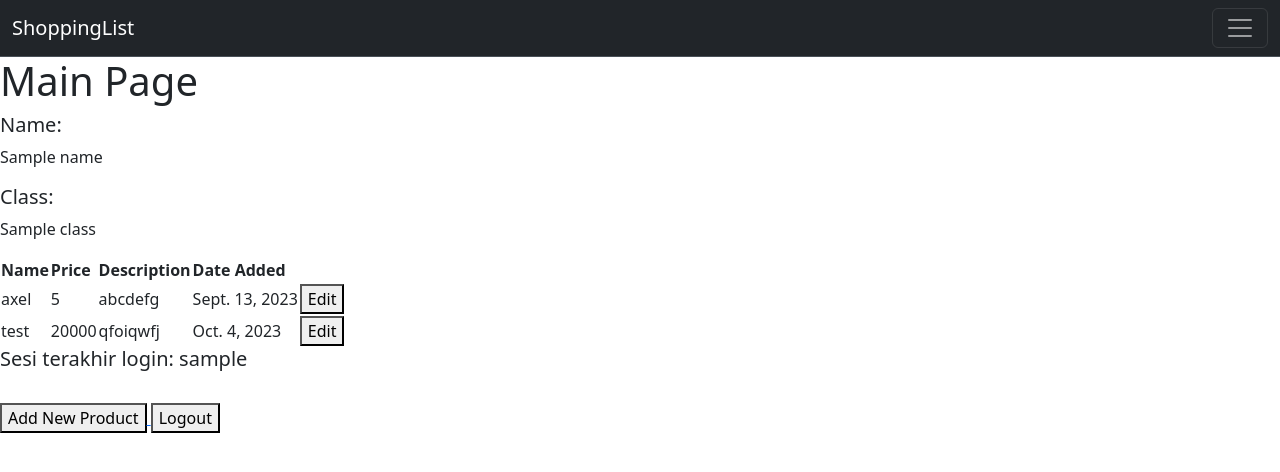
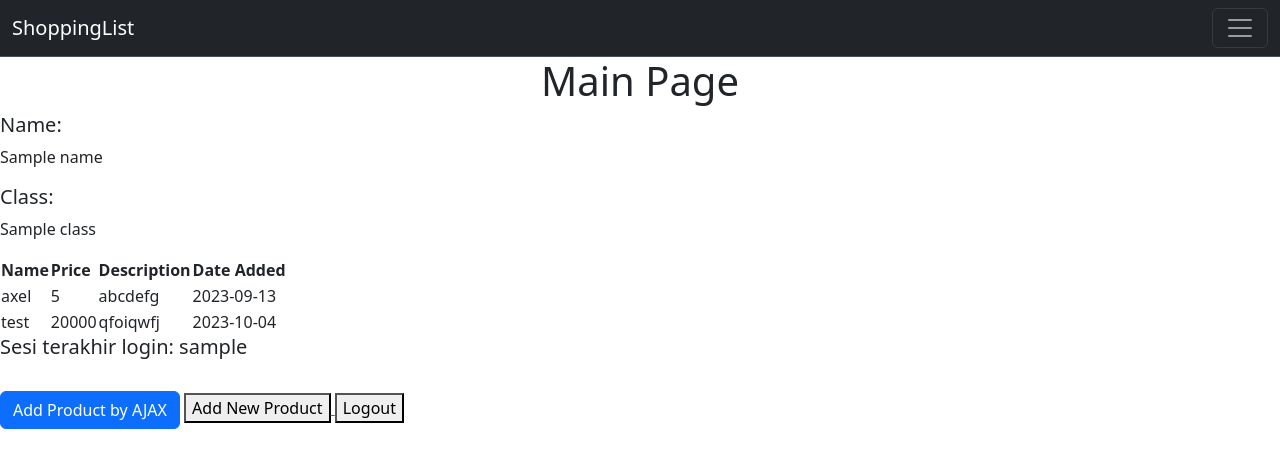
Before and after one commit to axelrori/shopping-list, a Django app: template main/templates/main.html in a window 1280 px wide. Shown: the top 472 px of the page. Run offline with Django 4.2, Linux system fonts and the light colour scheme; data comes from the database, SQL or seed files in the repository; both versions use the stored data as it was after the commit; the template is opened without the code that fills it: values that come from a table or form of the project are taken from there, most other values are stand-ins (such as "Sample title", 1, 10 or a date in 2020); parts of the project's set-up code (start-up, migrations or seed data) failed here and were passed over.

Commit message:
tutorial 5 selesai

```diff
--- a/main/templates/main.html
+++ b/main/templates/main.html
@@ -17,10 +17,10 @@
           </li>
           <li class="nav-item dropdown">
             <a class="nav-link dropdown-toggle" href="#" role="button" data-bs-toggle="dropdown" aria-expanded="false">
-              Logout
+              Account
             </a>
             <ul class="dropdown-menu">
-              <li><a class="dropdown-item" href="#">Action</a></li>
+              <li><a class="dropdown-item" href="{% url 'main:logout' %}">Logout</a></li>
               <li><a class="dropdown-item" href="#">Another action</a></li>
               <li><hr class="dropdown-divider"></li>
               <li><a class="dropdown-item" href="#">Something else here</a></li>
@@ -37,14 +37,14 @@
       </div>
     </div>
   </nav>
-    <h1>Main Page</h1>
+    <h1 style="text-align: center;">Main Page</h1>
 
     <h5>Name:</h5>
     <p>{{name}}</p>
 
     <h5>Class:</h5>
     <p>{{class}}</p>
-<table>
+<table id="product_table">
     <tr>
         <th>Name</th>
         <th>Price</th>
@@ -73,6 +73,40 @@
 <h5>Sesi terakhir login: {{ last_login }}</h5>
 <br />
 
+<button type="button" class="btn btn-primary" data-bs-toggle="modal" data-bs-target="#exampleModal">Add Product by AJAX</button>
+
+<div class="modal fade" id="exampleModal" tabindex="-1" aria-labelledby="exampleModalLabel" aria-hidden="true">
+  <div class="modal-dialog">
+      <div class="modal-content">
+          <div class="modal-header">
+              <h1 class="modal-title fs-5" id="exampleModalLabel">Add New Product</h1>
+              <button type="button" class="btn-close" data-bs-dismiss="modal" aria-label="Close"></button>
+          </div>
+          <div class="modal-body">
+              <form id="form" onsubmit="return false;">
+                  {% csrf_token %}
+                  <div class="mb-3">
+                      <label for="name" class="col-form-label">Name:</label>
+                      <input type="text" class="form-control" id="name" name="name"></input>
+                  </div>
+                  <div class="mb-3">
+                      <label for="price" class="col-form-label">Price:</label>
+                      <input type="number" class="form-control" id="price" name="price"></input>
+                  </div>
+                  <div class="mb-3">
+                      <label for="description" class="col-form-label">Description:</label>
+                      <textarea class="form-control" id="description" name="description"></textarea>
+                  </div>
+              </form>
+          </div>
+          <div class="modal-footer">
+              <button type="button" class="btn btn-secondary" data-bs-dismiss="modal">Close</button>
+              <button type="button" class="btn btn-primary" id="button_add" data-bs-dismiss="modal">Add Product</button>
+          </div>
+      </div>
+  </div>
+</div>
+
 <a href="{% url 'main:create_product' %}">
     <button>
         Add New Product
@@ -84,4 +118,44 @@
     </button>
 </a>
 
+<script>
+  async function getProducts() {
+      return fetch("{% url 'main:get_product_json' %}").then((res) => res.json())
+  }
+
+  async function refreshProducts() {
+        document.getElementById("product_table").innerHTML = ""
+        const products = await getProducts()
+        let htmlString = `<tr>
+            <th>Name</th>
+            <th>Price</th>
+            <th>Description</th>
+            <th>Date Added</th>
+        </tr>`
+        products.forEach((item) => {
+            htmlString += `\n<tr>
+            <td>${item.fields.name}</td>
+            <td>${item.fields.price}</td>
+            <td>${item.fields.description}</td>
+            <td>${item.fields.date_added}</td>
+        </tr>`
+        })
+
+        document.getElementById("product_table").innerHTML = htmlString
+    }
+
+    refreshProducts()
+
+    function addProduct() {
+        fetch("{% url 'main:add_product_ajax' %}", {
+            method: "POST",
+            body: new FormData(document.querySelector('#form'))
+        }).then(refreshProducts)
+
+        document.getElementById("form").reset()
+        return false
+    }
+
+    document.getElementById("button_add").onclick = addProduct
+</script>
 {% endblock content %}
--- a/main/urls.py
+++ b/main/urls.py
@@ -1,5 +1,5 @@
 from django.urls import path
-from main.views import show_main, create_product, show_xml, show_json, show_xml_by_id, show_json_by_id, register, login_user, logout_user, edit_product
+from main.views import show_main, create_product, show_xml, show_json, show_xml_by_id, show_json_by_id, register, login_user, logout_user, edit_product, get_product_json, add_product_ajax
 
 
 
@@ -17,4 +17,6 @@
     path('login/', login_user, name='login'),
     path('logout/', logout_user, name='logout'),
     path('edit-product/<int:id>', edit_product, name='edit_product'),
+    path('get-product/', get_product_json, name='get_product_json'),
+    path('create-product-ajax/', add_product_ajax, name='add_product_ajax')
 ]
--- a/main/views.py
+++ b/main/views.py
@@ -1,16 +1,16 @@
 import datetime
 from django.shortcuts import render
-from django.http import HttpResponseRedirect
+from django.http import *
 from main.forms import ProductForm
 from django.urls import reverse
 from main.models import Product
-from django.http import HttpResponse
 from django.core import serializers
 from django.shortcuts import redirect
 from django.contrib.auth.forms import UserCreationForm
 from django.contrib import messages
 from django.contrib.auth import authenticate, login, logout
 from django.contrib.auth.decorators import login_required
+from django.views.decorators.csrf import csrf_exempt
 
 # Create your views here.
 @login_required(login_url='/login')
@@ -101,3 +101,22 @@
 
     context = {'form': form}
     return render(request, "edit_product.html", context)
+
+def get_product_json(request):
+    product_item = Product.objects.all()
+    return HttpResponse(serializers.serialize('json', product_item))
+
+@csrf_exempt
+def add_product_ajax(request):
+    if request.method == 'POST':
+        name = request.POST.get("name")
+        price = request.POST.get("price")
+        description = request.POST.get("description")
+        user = request.user
+
+        new_product = Product(name=name, price=price, description=description, user=user)
+        new_product.save()
+
+        return HttpResponse(b"CREATED", status=201)
+
+    return HttpResponseNotFound()
```
Also changed, not shown: db.sqlite3.
